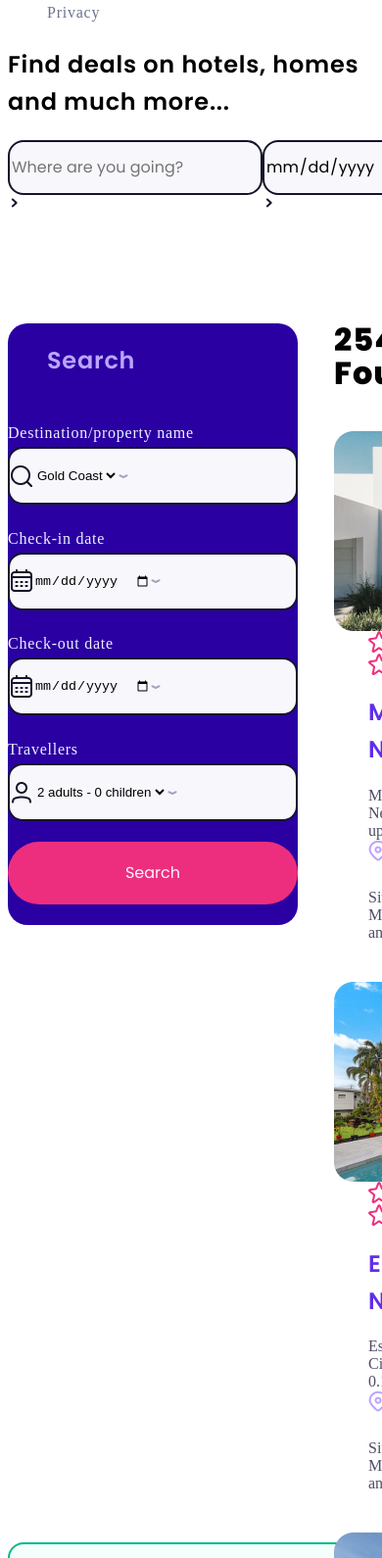
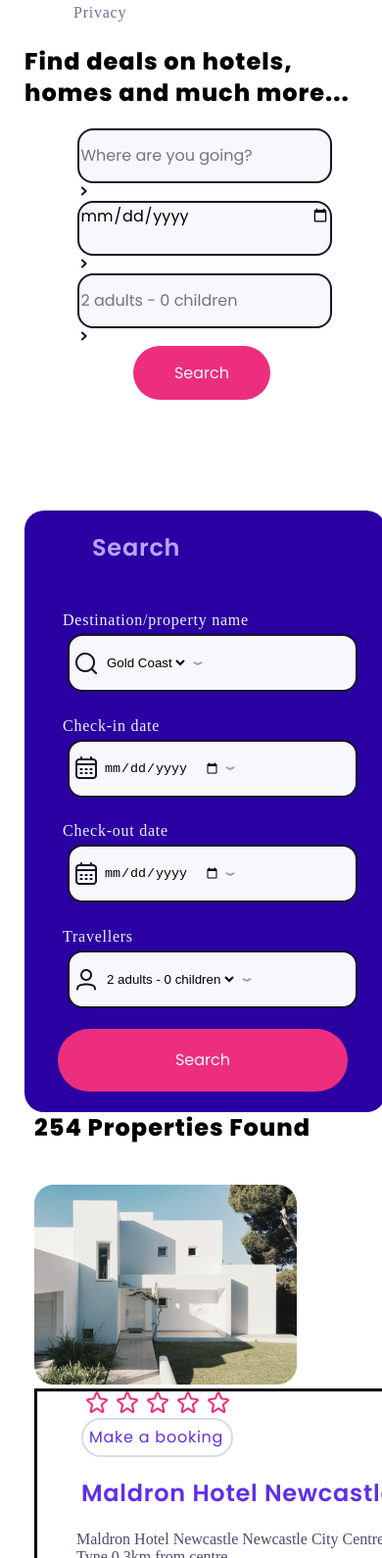
Before and after one commit to estcolros/202210-W3-EstefaniaColombo-OmarMarshoud, a website: page index.html in a window 390 px wide. Shown: the part 410-2000 px from the top of the page at 98% size. Drawn offline with Linux system fonts and the light colour scheme.

Commit message:
mobile header andbody

```diff
--- a/scss/style.scss
+++ b/scss/style.scss
@@ -39,11 +39,20 @@ $primary-color: #5f2eea;
     box-sizing: border-box;
     border-radius: 16px;
 }
+
+@mixin mobile-small {
+    font-family: Poppins;
+    font-size: 24px;
+    font-weight: 700;
+    line-height: 32px;
+    letter-spacing: 0.9999998807907104px;
+    text-align: left;
+}
 .header_top {
     display: flex;
     align-items: center;
     justify-content: space-between;
-    max-width: 1250px;
+    max-width: 1184px;
 }
 
 .header__button-hamburger {
@@ -406,3 +415,68 @@ a {
     justify-content: space-evenly;
     max-width: 1250px;
 }
+
+@media all and (max-width: 920px) {
+    //styleName: Mobile / Display Small Bold;
+    * {
+        flex-direction: column;
+        margin-left: 5px;
+    }
+    .header_top {
+        display: flex;
+        flex-direction: row;
+    }
+    h2 {
+        @include mobile-small();
+    }
+    .form__search__inputs-columns {
+        display: flex;
+        justify-content: flex-start;
+        flex-direction: column;
+        align-items: center;
+    }
+    .form__search__input {
+        display: flex;
+    }
+    .button_search {
+        display: grid;
+        justify-content: center;
+        align-content: space-around;
+    }
+    .form__search--secondary {
+        float: none;
+    }
+    .form__search--secondary div {
+        display: flex;
+        align-items: center;
+        justify-content: flex-start;
+        align-content: center;
+        flex-direction: row;
+    }
+    .button--margin {
+        display: grid;
+        align-content: center;
+    }
+    .search__results--title {
+        @include mobile-small();
+    }
+    .search__results-articles-container {
+    }
+    .search__result--article img {
+        float: none;
+    }
+
+    h3 a {
+        align-items: flex-start;
+    }
+    .footer__menu {
+        visibility: hidden;
+        position: absolute;
+    }
+    .search__result-article-information {
+        border-style: solid;
+        width: 478px;
+    }
+    .main__content--notifications {
+    }
+}
```
Also changed, not shown: css/style.css, 1 other file.
